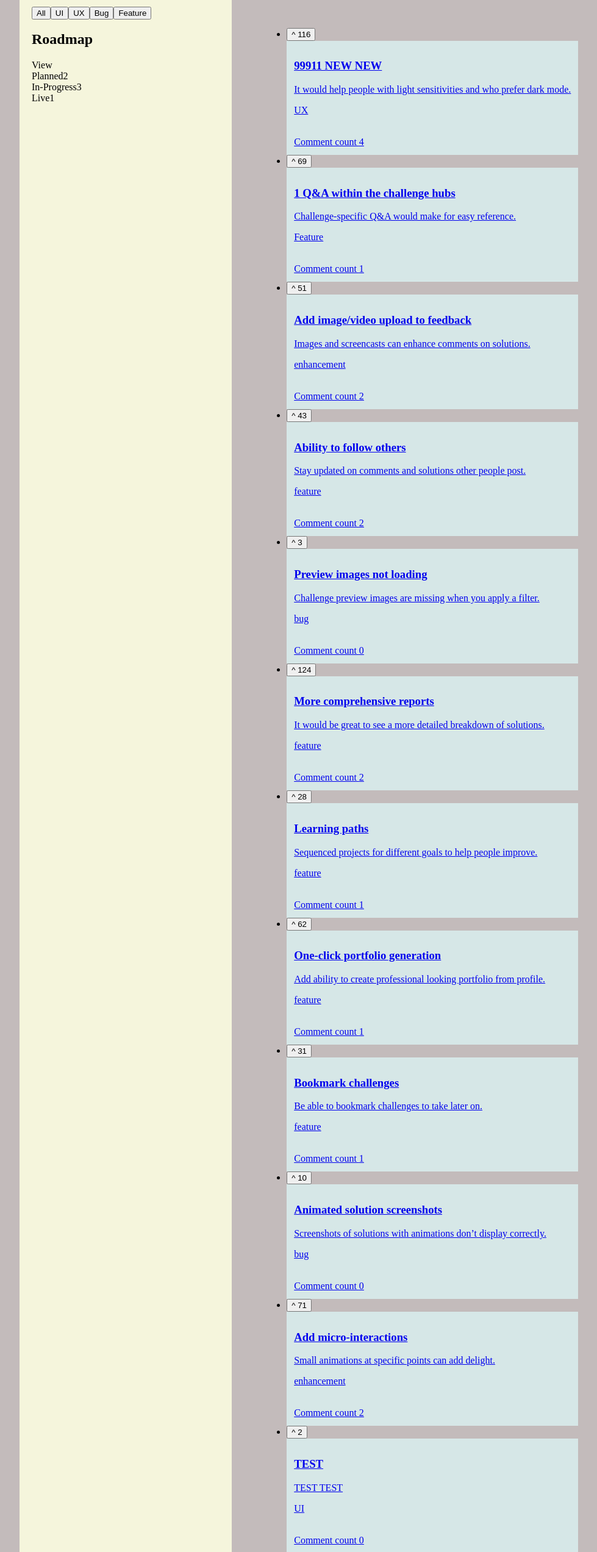
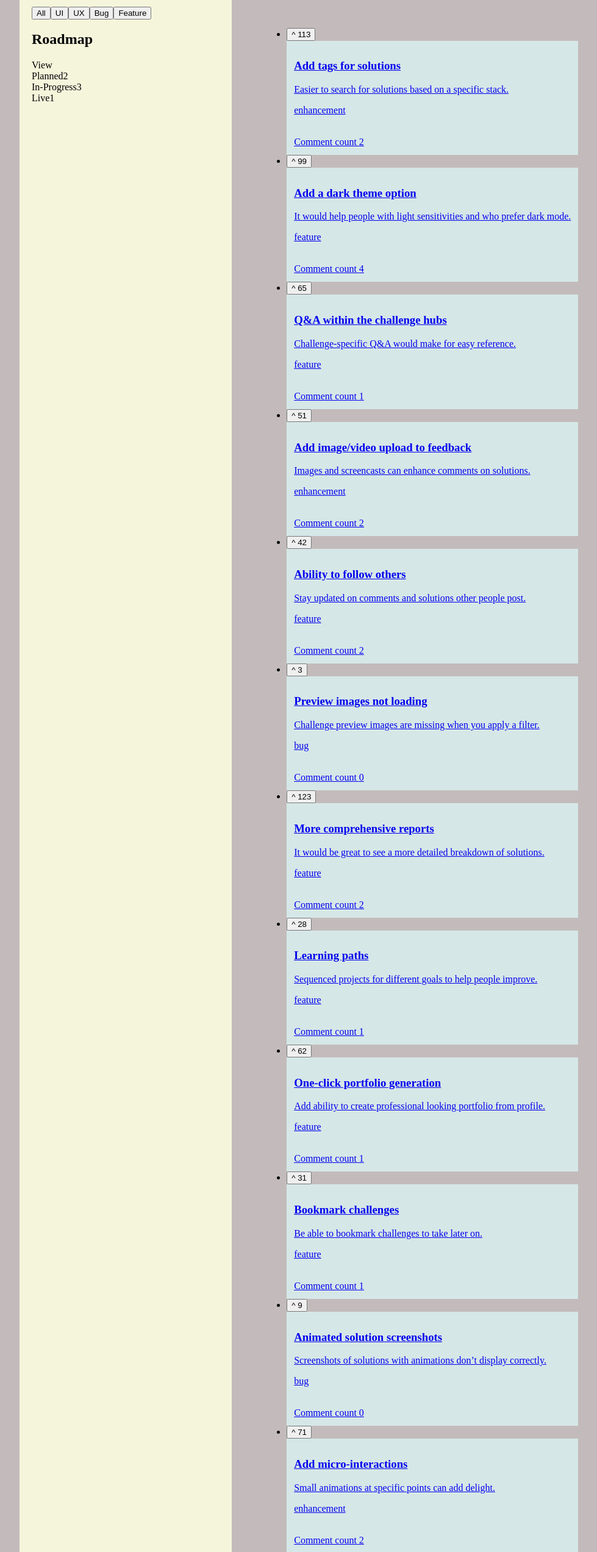
Before and after one commit to crsecu/productFeedbackApp, a React app: page /feedbackBoard in a window 1280 px wide. Shown: the part 234-2779 px from the top of the page at 61% size, without its empty margins (6-985 px from the left). Built offline with nearby package versions, Linux system fonts and the light colour scheme; data requests are answered from the project's data file; the HTML template or start-up script is replaced by a standard one.

Commit message:
decouple comments from feedback data by moving comments into a separate data structure to improve performance and enable future lazy loading implementation

```diff
--- a/data/data.json
+++ b/data/data.json
@@ -17,15 +17,136 @@
   ],
   "productRequests": [
     {
+      "id": "1",
+      "title": "Add tags for solutions",
+      "category": "enhancement",
+      "upvotes": 113,
+      "status": "suggestion",
+      "description": "Easier to search for solutions based on a specific stack.",
+      "commentCount": 2
+    },
+    {
       "id": "2",
-      "title": "99911 NEW NEW",
-      "category": "UX",
-      "upvotes": 116,
-      "status": "Live",
+      "title": "Add a dark theme option",
+      "category": "feature",
+      "upvotes": 99,
+      "status": "suggestion",
       "description": "It would help people with light sensitivities and who prefer dark mode.",
+      "commentCount": 4
+    },
+    {
+      "id": "3",
+      "title": "Q&A within the challenge hubs",
+      "category": "feature",
+      "upvotes": 65,
+      "status": "suggestion",
+      "description": "Challenge-specific Q&A would make for easy reference.",
+      "commentCount": 1
+    },
+    {
+      "id": "4",
+      "title": "Add image/video upload to feedback",
+      "category": "enhancement",
+      "upvotes": 51,
+      "status": "suggestion",
+      "description": "Images and screencasts can enhance comments on solutions.",
+      "commentCount": 2
+    },
+    {
+      "id": "5",
+      "title": "Ability to follow others",
+      "category": "feature",
+      "upvotes": 42,
+      "status": "suggestion",
+      "description": "Stay updated on comments and solutions other people post.",
+      "commentCount": 2
+    },
+    {
+      "id": "6",
+      "title": "Preview images not loading",
+      "category": "bug",
+      "upvotes": 3,
+      "status": "suggestion",
+      "description": "Challenge preview images are missing when you apply a filter."
+    },
+    {
+      "id": "7",
+      "title": "More comprehensive reports",
+      "category": "feature",
+      "upvotes": 123,
+      "status": "planned",
+      "description": "It would be great to see a more detailed breakdown of solutions.",
+      "commentCount": 2
+    },
+    {
+      "id": "8",
+      "title": "Learning paths",
+      "category": "feature",
+      "upvotes": 28,
+      "status": "planned",
+      "description": "Sequenced projects for different goals to help people improve.",
+      "commentCount": 1
+    },
+    {
+      "id": "9",
+      "title": "One-click portfolio generation",
+      "category": "feature",
+      "upvotes": 62,
+      "status": "in-progress",
+      "description": "Add ability to create professional looking portfolio from profile.",
+      "commentCount": 1
+    },
+    {
+      "id": "10",
+      "title": "Bookmark challenges",
+      "category": "feature",
+      "upvotes": 31,
+      "status": "in-progress",
+      "description": "Be able to bookmark challenges to take later on.",
+      "commentCount": 1
+    },
+    {
+      "id": "11",
+      "title": "Animated solution screenshots",
+      "category": "bug",
+      "upvotes": 9,
+      "status": "in-progress",
+      "description": "Screenshots of solutions with animations don’t display correctly."
+    },
+    {
+      "id": "12",
+      "title": "Add micro-interactions",
+      "category": "enhancement",
+      "upvotes": 71,
+      "status": "live",
+      "description": "Small animations at specific points can add delight.",
+      "commentCount": 2
+    }
+  ],
   "comments": [
     {
-          "id": 3,
+      "id": "1",
+      "feedbackId": 1,
+      "content": "Awesome idea! Trying to find framework-specific projects within the hubs can be tedious",
+      "user": {
+        "image": "./assets/user-images/image-suzanne.jpg",
+        "name": "Suzanne Chang",
+        "username": "upbeat1811"
+      }
+    },
+    {
+      "id": "2",
+      "feedbackId": 1,
+      "content": "Please use fun, color-coded labels to easily identify them at a glance",
+      "user": {
+        "image": "./assets/user-images/image-thomas.jpg",
+        "name": "Thomas Hood",
+        "username": "brawnybrave"
+      }
+    },
+    {
+      "id": "3",
+      "feedbackId": 2,
       "content": "Also, please allow styles to be applied based on system preferences. I would love to be able to browse Frontend Mentor in the evening after my device’s dark mode turns on without the bright background it currently has.",
       "user": {
         "image": "./assets/user-images/image-elijah.jpg",
@@ -34,7 +155,8 @@
       }
     },
     {
-          "id": 4,
+      "id": "4",
+      "feedbackId": 2,
       "content": "Second this! I do a lot of late night coding and reading. Adding a dark theme can be great for preventing eye strain and the headaches that result. It’s also quite a trend with modern apps and  apparently saves battery life.",
       "user": {
         "image": "./assets/user-images/image-james.jpg",
@@ -61,38 +183,20 @@
           }
         }
       ]
-        }
-      ]
     },
     {
-      "id": "3",
-      "title": "1 Q&A within the challenge hubs",
-      "category": "Feature",
-      "upvotes": 69,
-      "status": "Suggestion",
-      "description": "Challenge-specific Q&A would make for easy reference.",
-      "comments": [
-        {
-          "id": 5,
+      "id": "5",
+      "feedbackId": 3,
       "content": "Much easier to get answers from devs who can relate, since they've either finished the challenge themselves or are in the middle of it.",
       "user": {
         "image": "./assets/user-images/image-george.jpg",
         "name": "George Partridge",
         "username": "soccerviewer8"
       }
-        }
-      ]
     },
     {
-      "id": "4",
-      "title": "Add image/video upload to feedback",
-      "category": "enhancement",
-      "upvotes": 51,
-      "status": "suggestion",
-      "description": "Images and screencasts can enhance comments on solutions.",
-      "comments": [
-        {
-          "id": 6,
+      "id": "6",
+      "feedbackId": 4,
       "content": "Right now, there is no ability to add images while giving feedback which isn't ideal because I have to use another app to show what I mean",
       "user": {
         "image": "./assets/user-images/image-javier.jpg",
@@ -101,26 +205,18 @@
       }
     },
     {
-          "id": 7,
+      "id": "7",
+      "feedbackId": 4,
       "content": "Yes I'd like to see this as well. Sometimes I want to add a short video or gif to explain the site's behavior..",
       "user": {
         "image": "./assets/user-images/image-roxanne.jpg",
         "name": "Roxanne Travis",
         "username": "peppersprime32"
       }
-        }
-      ]
     },
     {
-      "id": "5",
-      "title": "Ability to follow others",
-      "category": "feature",
-      "upvotes": 43,
-      "status": "suggestion",
-      "description": "Stay updated on comments and solutions other people post.",
-      "comments": [
-        {
-          "id": 8,
+      "id": "8",
+      "feedbackId": 5,
       "content": "I also want to be notified when devs I follow submit projects on FEM. Is in-app notification also in the pipeline?",
       "user": {
         "image": "./assets/user-images/image-victoria.jpg",
@@ -140,34 +236,17 @@
       ]
     },
     {
-          "id": 9,
+      "id": "9",
       "content": "I've been saving the profile URLs of a few people and I check what they’ve been doing from time to time. Being able to follow them solves that",
       "user": {
         "image": "./assets/user-images/image-jackson.jpg",
         "name": "Jackson Barker",
         "username": "countryspirit"
       }
-        }
-      ]
     },
     {
-      "id": "6",
-      "title": "Preview images not loading",
-      "category": "bug",
-      "upvotes": 3,
-      "status": "suggestion",
-      "description": "Challenge preview images are missing when you apply a filter."
-    },
-    {
-      "id": "7",
-      "title": "More comprehensive reports",
-      "category": "feature",
-      "upvotes": 124,
-      "status": "planned",
-      "description": "It would be great to see a more detailed breakdown of solutions.",
-      "comments": [
-        {
-          "id": 10,
+      "id": "10",
+      "feedbackId": 7,
       "content": "This would be awesome! It would be so helpful to see an overview of my code in a way that makes it easy to spot where things could be improved.",
       "user": {
         "image": "./assets/user-images/image-victoria.jpg",
@@ -176,91 +255,47 @@
       }
     },
     {
-          "id": 11,
+      "id": "11",
       "content": "Yeah, this would be really good. I'd love to see deeper insights into my code!",
       "user": {
         "image": "./assets/user-images/image-jackson.jpg",
         "name": "Jackson Barker",
         "username": "countryspirit"
       }
-        }
-      ]
     },
     {
-      "id": "8",
-      "title": "Learning paths",
-      "category": "feature",
-      "upvotes": 28,
-      "status": "planned",
-      "description": "Sequenced projects for different goals to help people improve.",
-      "comments": [
-        {
-          "id": 12,
+      "id": "12",
+      "feedbackId": 8,
       "content": "Having a path through the challenges that I could follow would be brilliant! Sometimes I'm not sure which challenge would be the best next step to take. So this would help me navigate through them!",
       "user": {
         "image": "./assets/user-images/image-george.jpg",
         "name": "George Partridge",
         "username": "soccerviewer8"
       }
-        }
-      ]
     },
     {
-      "id": "9",
-      "title": "One-click portfolio generation",
-      "category": "feature",
-      "upvotes": 62,
-      "status": "in-progress",
-      "description": "Add ability to create professional looking portfolio from profile.",
-      "comments": [
-        {
-          "id": 13,
+      "id": "13",
+      "feedbackId": 9,
       "content": "I haven't built a portfolio site yet, so this would be really helpful. Might it also be possible to choose layout and colour themes?!",
       "user": {
         "image": "./assets/user-images/image-ryan.jpg",
         "name": "Ryan Welles",
         "username": "voyager.344"
       }
-        }
-      ]
     },
     {
-      "id": "10",
-      "title": "Bookmark challenges",
-      "category": "feature",
-      "upvotes": 31,
-      "status": "in-progress",
-      "description": "Be able to bookmark challenges to take later on.",
-      "comments": [
-        {
-          "id": 14,
+      "id": "14",
+      "feedbackId": 10,
       "content": "This would be great! At the moment, I'm just starting challenges in order to save them. But this means the My Challenges section is overflowing with projects and is hard to manage. Being able to bookmark challenges would be really helpful.",
       "user": {
         "image": "./assets/user-images/image-suzanne.jpg",
         "name": "Suzanne Chang",
         "username": "upbeat1811"
       }
-        }
-      ]
     },
     {
-      "id": "11",
-      "title": "Animated solution screenshots",
-      "category": "bug",
-      "upvotes": 10,
-      "status": "in-progress",
-      "description": "Screenshots of solutions with animations don’t display correctly."
-    },
-    {
-      "id": "12",
-      "title": "Add micro-interactions",
-      "category": "enhancement",
-      "upvotes": 71,
-      "status": "live",
-      "description": "Small animations at specific points can add delight.",
-      "comments": [
-        {
-          "id": 15,
+      "id": "15",
+      "feedbackId": 12,
       "content": "I'd love to see this! It always makes me so happy to see little details like these on websites.",
       "user": {
         "image": "./assets/user-images/image-victoria.jpg",
@@ -280,30 +315,4 @@
       ]
     }
   ]
-    },
-    {
-      "id": "0274",
-      "title": "TEST",
-      "category": "UI",
-      "description": "TEST TEST",
-      "status": "suggestion",
-      "upvotes": 2
-    },
-    {
-      "id": "afce",
-      "title": "dfgd",
-      "category": "Feature",
-      "description": "dfg",
-      "status": "suggestion",
-      "upvotes": 0
-    },
-    {
-      "id": "eb3f",
-      "title": "Shishi is a cat, Taco is too",
-      "category": "Enhancement",
-      "description": "Test",
-      "status": "Suggestion",
-      "upvotes": 0
 }
-  ]
-}
--- a/src/features/comments/CommentList.tsx
+++ b/src/features/comments/CommentList.tsx
@@ -1,14 +1,17 @@
 import { Comment as CommentType } from "../feedback/feedback.types";
 import Comment from "./Comment";
-import { calculateTotalComments } from "../../utils/helpers";
+
 interface CommentListProps {
   comments: CommentType[] | undefined;
+  commentCount: number;
 }
 
-function CommentList({ comments }: CommentListProps): React.JSX.Element {
+function CommentList({
+  comments,
+  commentCount,
+}: CommentListProps): React.JSX.Element {
   if (!comments)
     return <p>No comments yet. Be the first to share your thoughts!</p>;
-  const commentCount = calculateTotalComments(comments);
 
   return (
     <>
--- a/src/features/feedback/FeedbackCard.tsx
+++ b/src/features/feedback/FeedbackCard.tsx
@@ -1,5 +1,4 @@
 import { Feedback } from "./feedback.types";
-import { calculateTotalComments } from "../../utils/helpers";
 
 interface FeedbackCardProps {
   feedback: Feedback;
@@ -13,8 +12,8 @@ function FeedbackCard({
   if (!feedback)
     return <article className="feedback_card">No matching value found</article>;
 
-  const { title, description, category, comments } = feedback;
-  const commentCount = calculateTotalComments(comments);
+  const { title, description, category, commentCount } = feedback;
+  //const commentCount = calculateTotalComments(comments);
 
   return (
     <>
@@ -30,7 +29,7 @@ function FeedbackCard({
         <p>{description}</p>
         <p>{category}</p>
         <br></br>
-        <span>Comment count {commentCount}</span>
+        <span>Comment count {commentCount ? commentCount : 0}</span>
       </article>
     </>
   );
--- a/src/features/feedback/FeedbackDetailPage.tsx
+++ b/src/features/feedback/FeedbackDetailPage.tsx
@@ -15,8 +15,16 @@ function FeedbackDetailPage(): React.JSX.Element {
 
   if (!feedback) return <h1>Feedback Detail is not available.</h1>;
 
-  const { id, title, category, status, description, comments, upvotes } =
-    feedback;
+  const {
+    id,
+    title,
+    category,
+    status,
+    description,
+    commentCount,
+    comments,
+    upvotes,
+  } = feedback;
 
   return (
     <>
@@ -38,7 +46,7 @@ function FeedbackDetailPage(): React.JSX.Element {
         />
         <FeedbackCard feedback={feedback} isDetailPage={true} />
         <section>
-          <CommentList comments={comments} />
+          <CommentList comments={comments} commentCount={commentCount} />
         </section>
         <section>
           <h2>Add a Comment</h2>
--- a/src/features/feedback/feedback.types.ts
+++ b/src/features/feedback/feedback.types.ts
@@ -7,15 +7,17 @@ export interface Feedback {
   upvotes: number;
   status: string;
   description: string;
-  comments?: Comment[];
+  commentCount: number;
 }
 
 export interface Comment {
   id: number;
+  feedbackId: number;
   content: string;
   user: User;
   replies?: CommentReply[];
 }
+
 export interface CommentReply {
   content: string;
   replyingTo: string;
```
Lines whose indentation alone changed are shown as unchanged.
